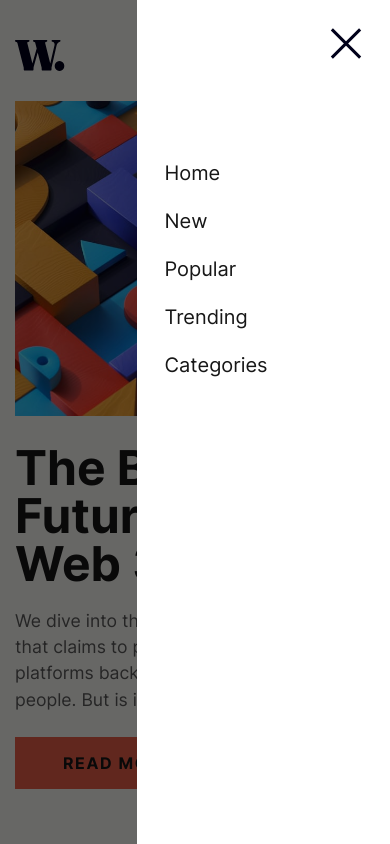
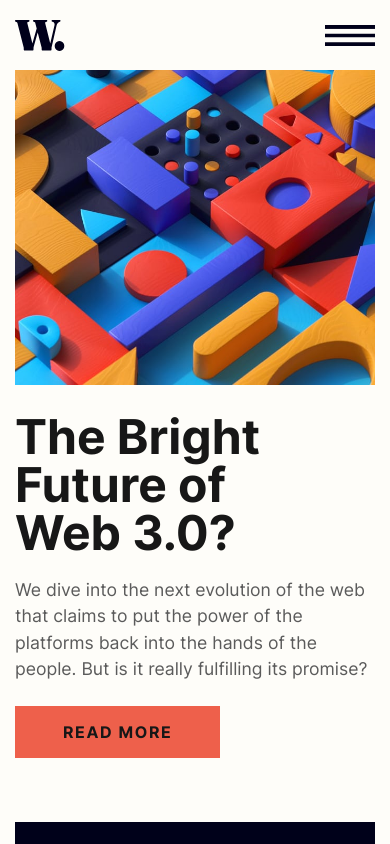
Before and after one commit to danieldavemena/news-homepage-main, a Next.js app: page / in a window 390 px wide. Shown: the top 844 px of the page. Built offline with nearby package versions, Linux system fonts and the light colour scheme.

Commit message:
modified:   app/components/mobilenav.tsx 	modified:   app/components/navbar.tsx 	modified:   app/page.tsx 	modified:   app/pages/landingpage/page.tsx

```diff
--- a/app/components/mobilenav.tsx
+++ b/app/components/mobilenav.tsx
@@ -1,11 +1,33 @@
-import React from "react";
+import React, { useEffect, useState } from "react";
 import Image from "next/image";
 import Close from "@/assets/images/icon-menu-close.svg";
 
-const mobilenav = () => {
+const mobilenav = ({
+  isClicked,
+  clicked,
+}: {
+  isClicked: Function;
+  clicked: boolean;
+}) => {
+  const [hide, setHide] = useState("-right-80");
+  const [dim, setDim] = useState("hidden");
+
+  useEffect(() => {
+    if (clicked) {
+      setHide("right-0");
+      setDim("fixed");
+    } else {
+      setHide("-right-80");
+      setDim("hidden");
+    }
+  });
+
   return (
-    <nav className="md:hidden h-screen w-[65%] p-7 bg-white z-10 flex flex-col  fixed right-0">
-      <div className="mr-0 ml-auto">
+    <div>
+      <nav
+        className={`md:hidden h-screen w-[65%] p-7 bg-white z-10 flex flex-col  fixed ${hide} transition-all ease-in-out duration-300`}
+      >
+        <div className="mr-0 ml-auto" onClick={() => isClicked()}>
           <Image src={Close} alt="" />
         </div>
         <ul className="flex flex-col mt-25 text-xl gap-5">
@@ -16,6 +38,10 @@ const mobilenav = () => {
           <li>Categories</li>
         </ul>
       </nav>
+      <div
+        className={`md:hidden ${dim} h-screen w-screen z-5 bg-[#00000097]`}
+      ></div>
+    </div>
   );
 };
 
--- a/app/components/navbar.tsx
+++ b/app/components/navbar.tsx
@@ -1,18 +1,28 @@
-import React from "react";
+import React, { use, useEffect, useState } from "react";
 import Image from "next/image";
 import Logo from "@/assets/images/logo.svg";
 import Menu from "@/assets/images/icon-menu.svg";
+import MobileNav from "@/app/components/mobilenav";
 
 const navbar = () => {
+  const [click, setClick] = useState(false);
+
+  function handleClick() {
+    const clicked = !click;
+
+    setClick(clicked);
+  }
+
   return (
-    <nav className="flex items-center ">
+    <div>
+      <nav className="flex items-center md:w-[1200px] md:mt-[55px] w-[360px]  absolute left-1/2 transform -translate-x-1/2 mt-5">
         <div className="md:flex hidden">
           <Image src={Logo} width={70} alt="" />
         </div>
         <div className="flex md:hidden">
           <Image src={Logo} width={50} alt="" />
         </div>
-      <div className="flex ml-auto mr-0 md:hidden">
+        <div className="flex ml-auto mr-0 md:hidden" onClick={handleClick}>
           <Image src={Menu} width={50} alt="" />
         </div>
         <ul className="ml-auto mr-0 md:flex gap-11 hidden text-[#5b5b5b] text-lg [&>*]:cursor-pointer [&>*]:hover:text-[#EE604B] [&>*]:transition-all [&>*]:ease-in-out [&>*]:duration-150">
@@ -23,6 +33,8 @@ const navbar = () => {
           <li>Categories</li>
         </ul>
       </nav>
+      <MobileNav isClicked={handleClick} clicked={click} />
+    </div>
   );
 };
 
--- a/app/page.tsx
+++ b/app/page.tsx
@@ -1,11 +1,11 @@
+"use client";
 import LandingPage from "@/app/pages/landingpage/page";
-import MobileNav from "./components/mobilenav";
+import NavBar from "@/app/components/navbar";
 
 export default function Home() {
   return (
     <main>
-      <MobileNav />
-      <div className="md:hidden fixed h-screen w-screen z-5 bg-[#00000097]"></div>
+      <NavBar />
       <LandingPage />
     </main>
   );
--- a/app/pages/landingpage/page.tsx
+++ b/app/pages/landingpage/page.tsx
@@ -1,12 +1,10 @@
 import React from "react";
-import NavBar from "@/app/components/navbar";
 import Feed from "@/app/components/feed";
 import TopNews from "@/app/components/topnews";
 
 const page = () => {
   return (
     <div className="md:w-[1200px] md:mt-[70px] w-[360px] mt-[40px] absolute left-1/2 transform -translate-x-1/2">
-      <NavBar />
       <Feed />
       <TopNews />
     </div>
```
Lines whose indentation alone changed are shown as unchanged.
